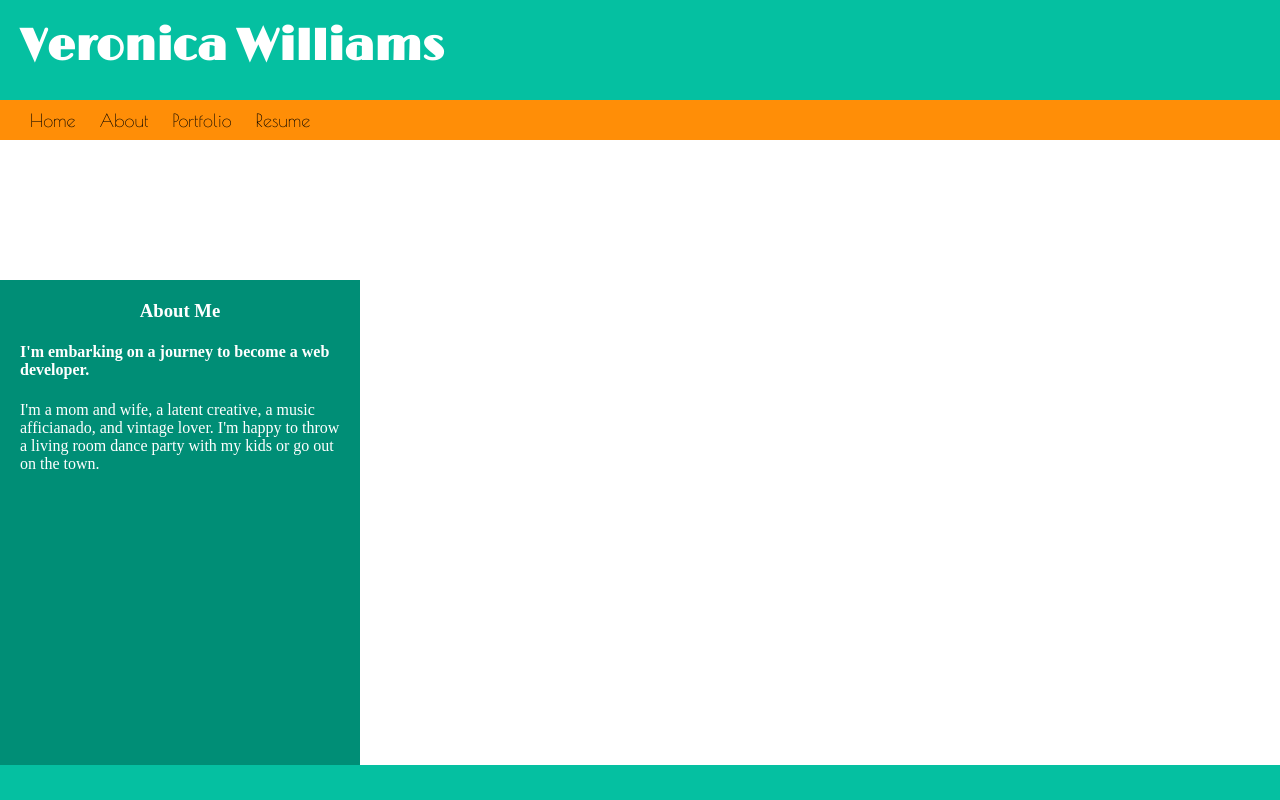
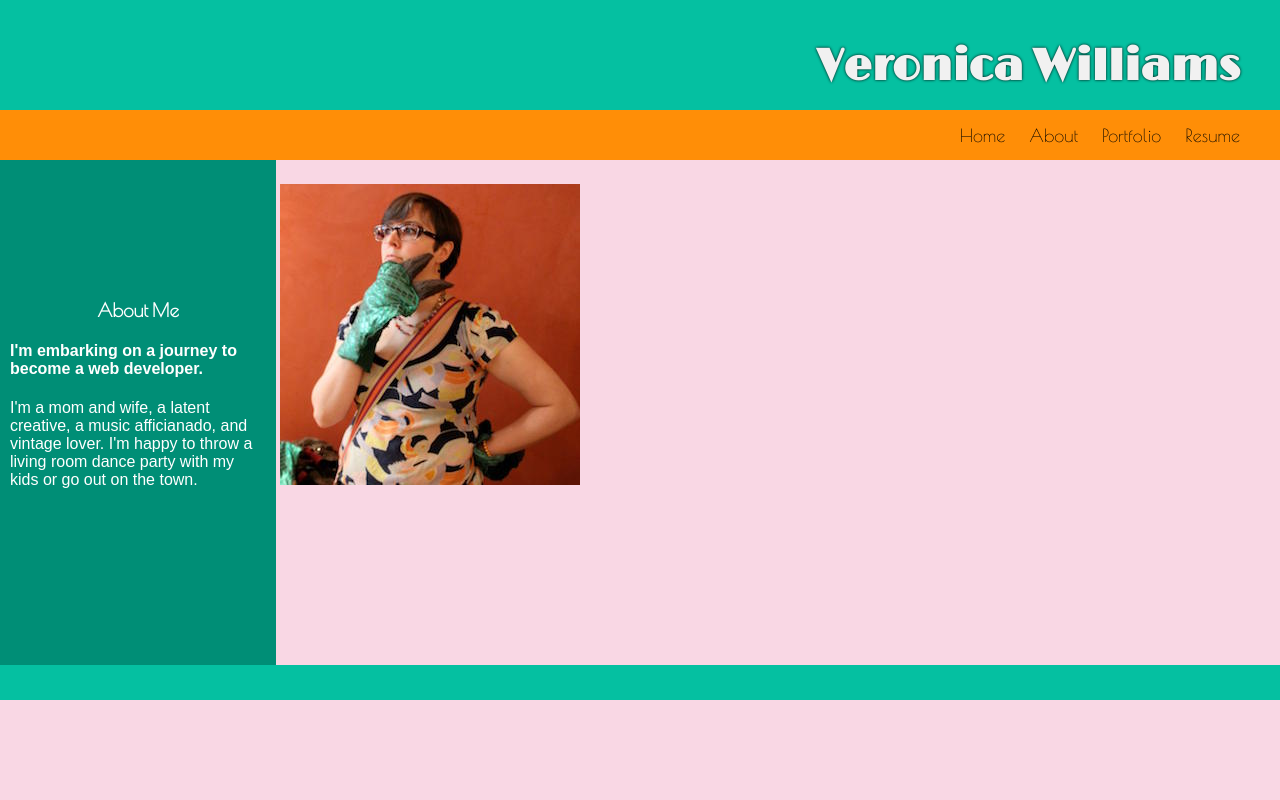
Before and after one commit to Veronica2000/portfolio_lab, a plain HTML site: page about.html in a window 1280 px wide. Shown: the top 800 px of the page. Drawn offline with nearby package versions, Linux system fonts and the light colour scheme.

Commit message:
styling updates

```diff
--- a/styles.css
+++ b/styles.css
@@ -1,16 +1,22 @@
 
 
-   html, body
+   body
     {
             padding:0;
             margin:0;
             height:100%;
+            background-color: rgba(232, 96, 149, .25);
+            display: inline-block;
     }
 
+    img {
+            max-width: 100%
+        }
+/*header*/
     header
     {
-            background-color:#05C0A1;
-            min-height:100px;
+            background-color: rgb(5, 192, 161);
+            height:110px;
             width:100%;
     		position:fixed;
         }
@@ -18,36 +24,79 @@
     header h2 {
             text-align:center;
             font-size:44px;
-            color:white;
+            color:#F1F1F1;
             left:0px;
             top:20px;
             font-weight:bold;
             font-family: 'Limelight', cursive;
-            float:left;
-            margin-top:20px;
-            margin-left:20px;
+            text-shadow: 0 0 3px #030303;
+            float:right;
+            margin-top:40px;
+            margin-right:40px;
             text-decoration:none;
             }
 
+/*about page*/
+    #about {
+        padding-top: 120px;
+        padding-bottom: 160px;
+        padding-left: 10px;
+        padding-right: 10px;
+        top: 140px;
+        width: 20%;
+        margin-top: 0px;
+        background-color: #008E76;
+        color: white;
+        display: inline-block;
+        font-family: 'Droid Sans', sans-serif;
+
+    }
+    #about h3 {
+        text-align: center;
+        font-family: 'Poiret One', cursive;
+    }
+
+
+
     .spacer {
             width: 100%;
-            height: 140px;
-            display:static;
+            height: 20%;
+            position:static;
             }
 
 
-    #main
+    #mainpage
     {
-            width:100%;
+            padding-bottom: 35px;
+            padding-top: 200px;
+            margin: auto 60px auto 20px;
+            width: 40%;
+            float: right;
+            display: inline-block;
+        }
+
+    #mainpage h3 {
+            font-family: 'Limelight', cursive;
+            font-size: 24px;
+
+    }
+
+    #mainpage p {
             font-size: 14px;
             font-family: 'Droid Sans', sans-serif;
-            padding-bottom: 35px;
-            padding-top: 150px;
+            color: 000000;
 
     }
+
+    #mainimg img {
+            border-radius: 50%;
+            max-width: 100%;
+            margin: 120px auto 10px -265px ;
+
+    }
+
     #footer
     {
-            position:fixed;
             width:100%;
             bottom:0;
             height:35px;
@@ -61,22 +110,23 @@
     nav
     {
             position:absolute;
-            top:100px;
+            top:110px;
             left:0;
             right:0;
             bottom:0;
-            background-color:#FF8E07;
+            background-color:rgb(255, 142, 7);
             min-width:800px;
-            text-align:left;
+            text-align:right;
             height:20px;
-            padding:10px 20px;
+            padding:15px 30px;
     }
 
 
     nav a
     {
             font-size:18px;
-            margin:10px 0;height:20px;
+            margin:10px 0;
+            height:20px;
             padding:12px 10px;
             color:#000;
             font-family: 'Poiret One', cursive;
@@ -86,11 +136,20 @@
     nav a:hover
     {
     background-color:#DA7600;
+    height: 40px;
+    border-radius: 30px;
+    color: white;
     }
 
     nav a:visited {
         background-color: #E8065D;
+
     }
+
+  /*  .buttons {
+        float: right;
+        margin: auto;
+    } */
 /*portfolio*/
 
 
@@ -101,27 +160,23 @@
 
 	.line {
 		margin: auto;
+        width: 100%;
 	}
-
-    h3 {
-        text-align: center;
-        margin-top: 0;
-        margin-bottom: 0;
-    }
 
     .work {
     	display: inline-block;
     	padding: 30px;
-    	margin: 20px;
+    	margin: 10px;
     	height: 300px;
     	width: 300px;
     	border: 3px solid black;
 
     }
 
-    .work img {
-    	display : block;
-    	margin : auto;
+    .work h3 {
+        font-family: 'Limelight', cursive;
+        font-weight: bold;
+        text-align: center;
     }
 
     figcaption {
@@ -129,18 +184,38 @@
 
     }
 
-    #about {
-        padding: 20px;
-        margin: 140px 0px 0px 0px;
-        display:inline-block;
-        width: 25%;
-        height: 100%;
-        background-color: #008E76;
-        color: white;
+
+
+    .main {
+        display: inline;
+        margin-top: 140px;
     }
 
-    .pics {
-        display: inline-block;
-        margin-top: 140px;
+    .main img {
+
 
     }
+
+
+
+@media (max-width: 1000px) {
+
+    #about {
+        display: inline;
+    }
+    #mainimg {
+        max-width: 200px;
+        max-height: auto;
+    }
+
+}
+
+@media (max-width: 700px) {
+
+}
+
+@media (max-width: 400px) {
+    .main {
+        display: block;
+    }
+}
```
